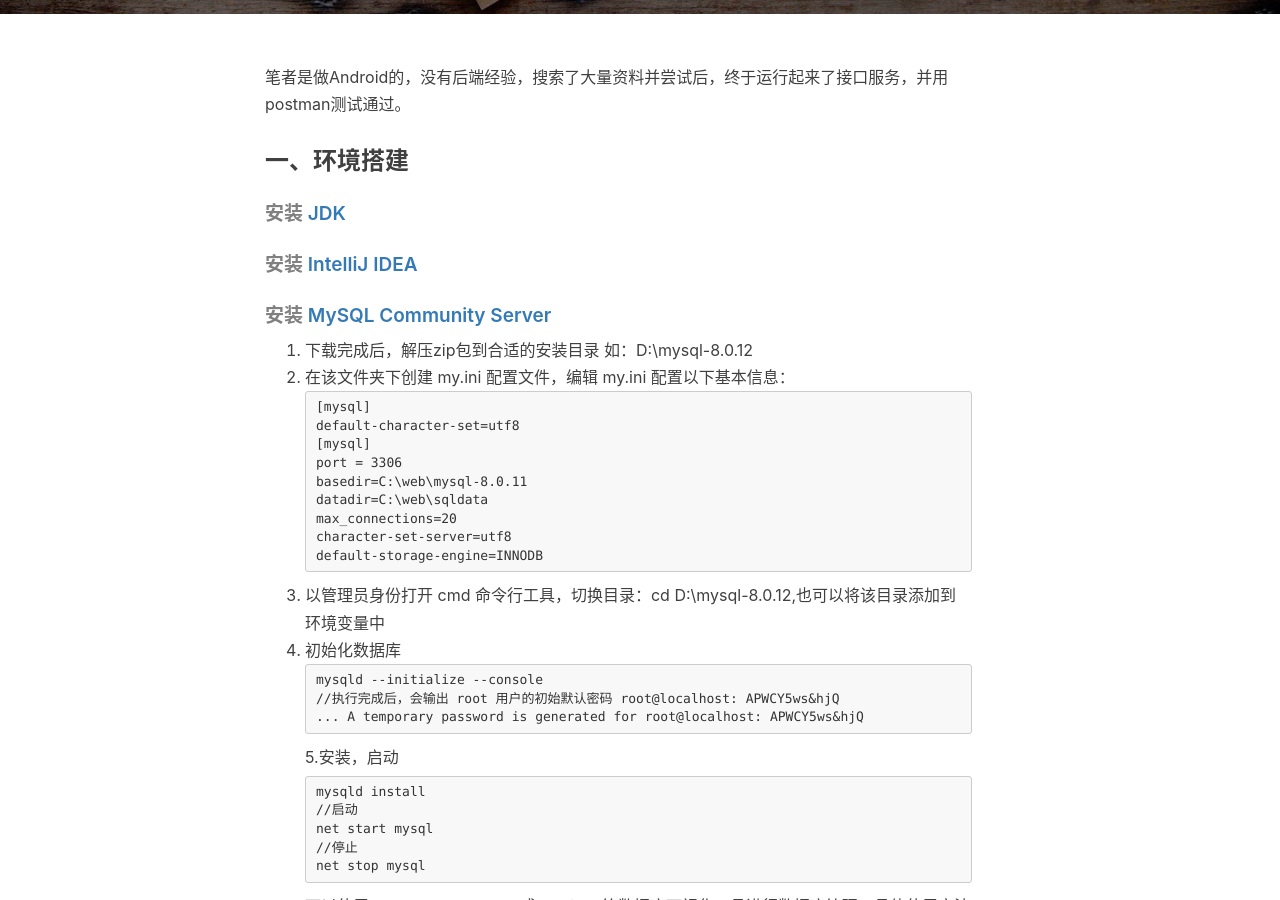
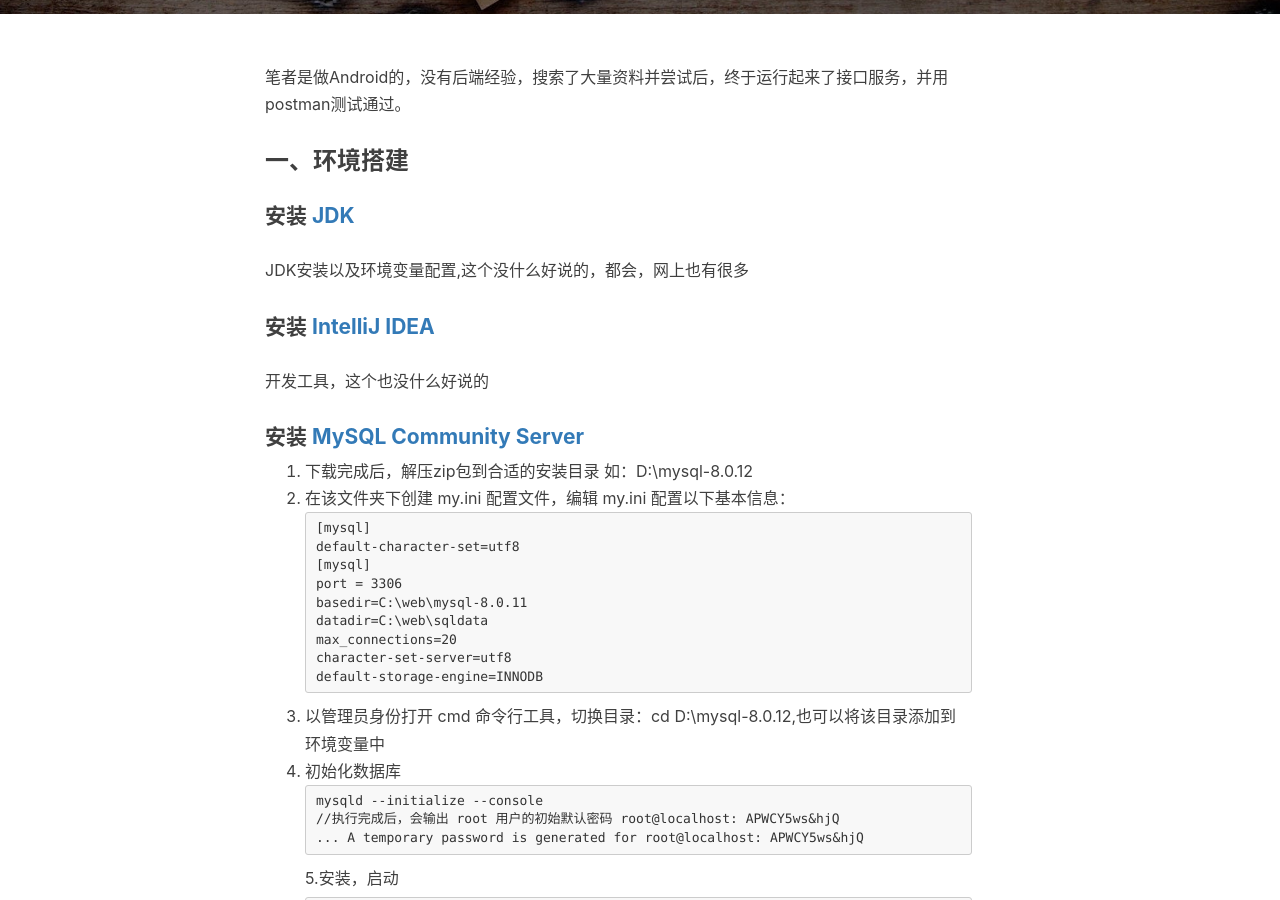
Before and after one commit to yfbx-repo/yfbx-repo.github.io, a Jekyll site: the page built from _posts/2018-09-21-Java后台接口开发.md, in a window 1280 px wide and 900 px high, scrolled down 475 px. Built offline with Jekyll 4.4.1, drawn with Linux system fonts in a browser that asks for light colours; nearby versions of some CDN libraries; comment, search, counter and statistics services are not loaded.

Commit message:
Update 2018-09-21-Java后台接口开发.md

```diff
--- a/_posts/2018-09-21-Java后台接口开发.md
+++ b/_posts/2018-09-21-Java后台接口开发.md
@@ -11,9 +11,11 @@ header-img: img/post-bg-coffee.jpeg
 
 ### 一、环境搭建
 
-##### 安装 [JDK](https://www.oracle.com/technetwork/java/javase/downloads/index.html)
-##### 安装 [IntelliJ IDEA](https://www.jetbrains.com/idea/)
-##### 安装 [MySQL Community Server](https://dev.mysql.com/downloads/mysql/)
+#### 安装 [JDK](https://www.oracle.com/technetwork/java/javase/downloads/index.html)
+JDK安装以及环境变量配置,这个没什么好说的，都会，网上也有很多
+#### 安装 [IntelliJ IDEA](https://www.jetbrains.com/idea/)
+开发工具，这个也没什么好说的
+#### 安装 [MySQL Community Server](https://dev.mysql.com/downloads/mysql/)
 
 1. 下载完成后，解压zip包到合适的安装目录 如：D:\mysql-8.0.12
 2. 在该文件夹下创建 my.ini 配置文件，编辑 my.ini 配置以下基本信息：
```
